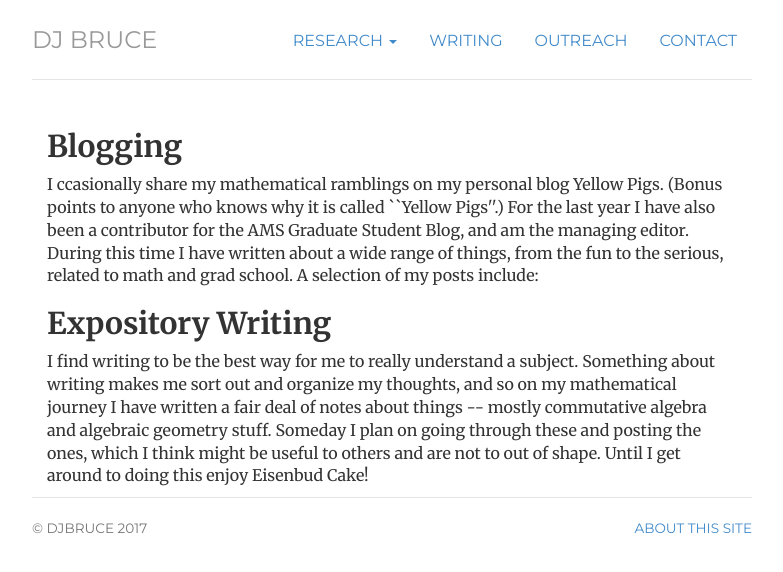
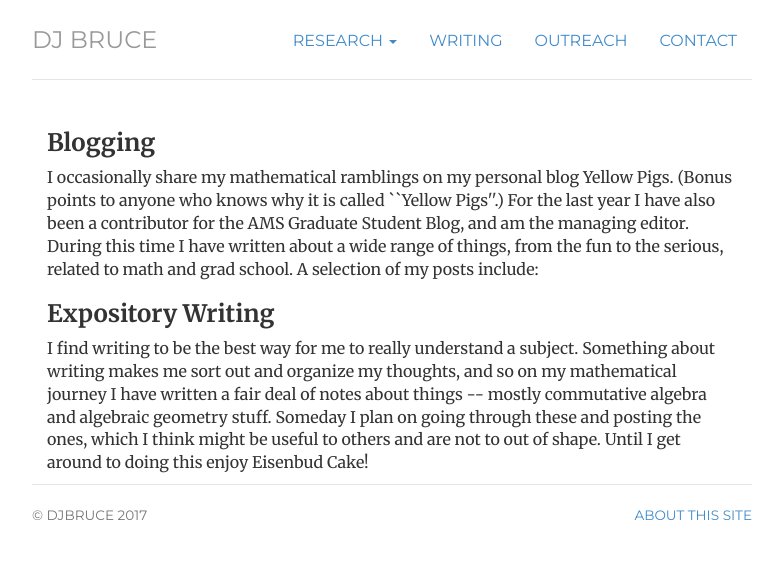
Before and after one commit to julietteBruce/old-homepage, a Jekyll site: the page built from writing/index.html, in a window 1280 px wide. Shown: the top 572 px of the page, without its empty margins (248-1031 px from the left). Built offline with Jekyll 4.4.1, drawn with Linux system fonts in a browser that asks for light colours.

Commit message:
Messing with Headings

```diff
--- a/writing/index.html
+++ b/writing/index.html
@@ -5,9 +5,9 @@ research: active
 description: DJ Bruces's Writing Page
 ---
 <div class="container">
-<h2> Blogging </h2>
-<p> I ccasionally share my mathematical ramblings on my personal blog Yellow Pigs. (Bonus points to anyone who knows why it is called ``Yellow Pigs''.) For the last year I have also been a contributor for the AMS Graduate Student Blog, and am the managing editor. During this time I have written about a wide range of things, from the fun to the serious, related to math and grad school. A selection of my posts include:</p>
+<h3> Blogging </h3>
+<p> I occasionally share my mathematical ramblings on my personal blog Yellow Pigs. (Bonus points to anyone who knows why it is called ``Yellow Pigs''.) For the last year I have also been a contributor for the AMS Graduate Student Blog, and am the managing editor. During this time I have written about a wide range of things, from the fun to the serious, related to math and grad school. A selection of my posts include:</p>
 
-<h2>Expository Writing</h2>
+<h3>Expository Writing</h3>
 <p>I find writing to be the best way for me to really understand a subject. Something about writing makes me sort out and organize my thoughts, and so on my mathematical journey I have written a fair deal of notes about things -- mostly commutative algebra and algebraic geometry stuff. Someday I plan on going through these and posting the ones, which I think might be useful to others and are not to out of shape. Until I get around to doing this enjoy Eisenbud Cake!</p>
 </div>
```
